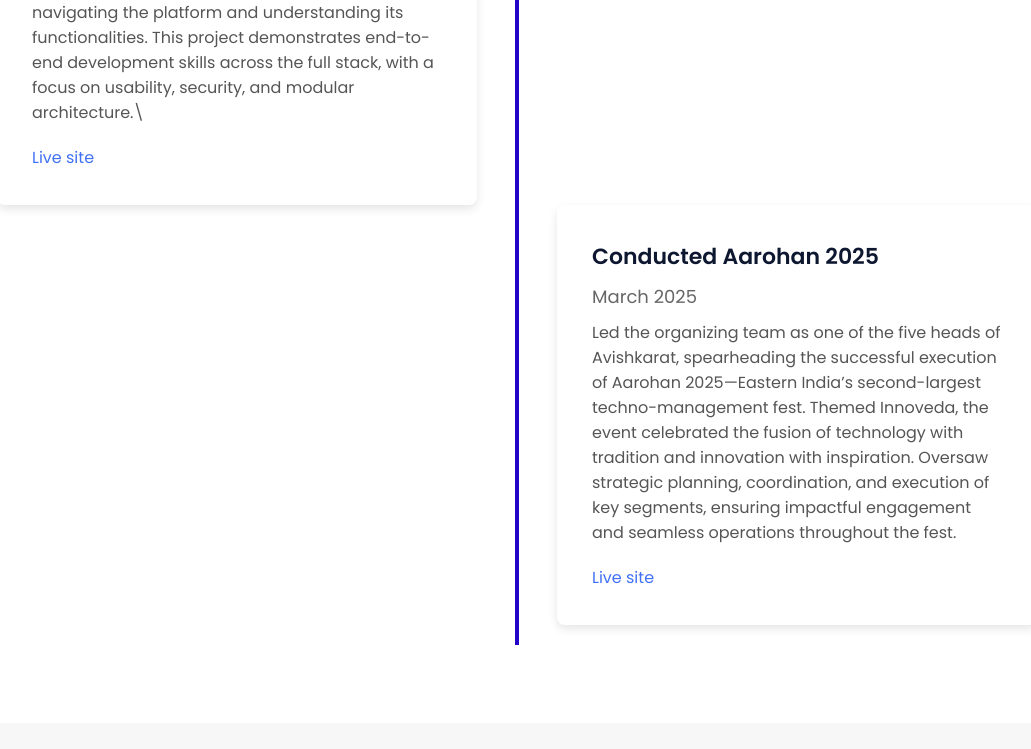
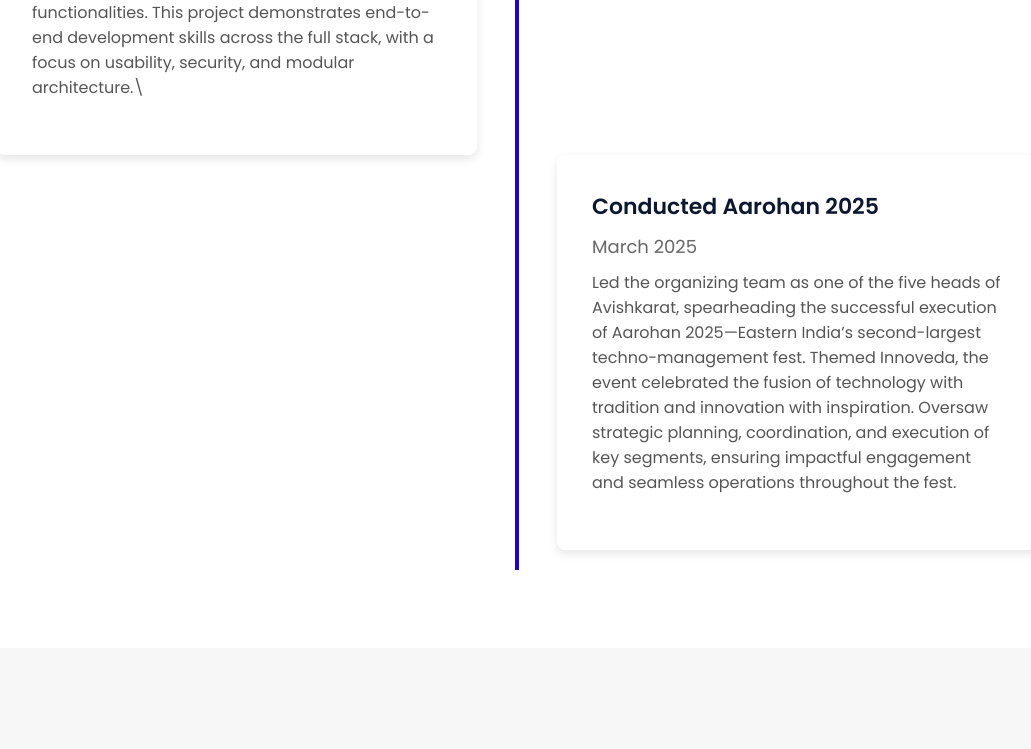
Before and after one commit to stark2602/Portfolio, a plain HTML site: page index.html in a window 1280 px wide. Shown: the part 10373-11122 px from the top of the page, without its empty margins (123-1154 px from the left). Drawn offline with nearby package versions, Linux system fonts and the light colour scheme.

Commit message:
Update index.html

```diff
--- a/index.html
+++ b/index.html
@@ -603,7 +603,7 @@
                             </p>
                             <div class="bottom">
 
-                              <a href="https://bloom-vd41.vercel.app/home">Live site</a>
+<!--                               <a href="https://bloom-vd41.vercel.app/home">Live site</a> -->
                             </div>
                           </div>
                         </section>
@@ -620,7 +620,7 @@
                             </p>
                             <div class="bottom">
 
-                              <a href="https://bloom-vd41.vercel.app/home">Live site</a>
+<!--                               <a href="https://bloom-vd41.vercel.app/home">Live site</a> -->
                             </div>
                           </div>
                         </section>
@@ -637,7 +637,7 @@
                             </p>
                             <div class="bottom">
 
-                              <a href="https://bloom-vd41.vercel.app/home">Live site</a>
+<!--                               <a href="https://bloom-vd41.vercel.app/home">Live site</a> -->
                             </div>
                           </div>
                         </section>
```
